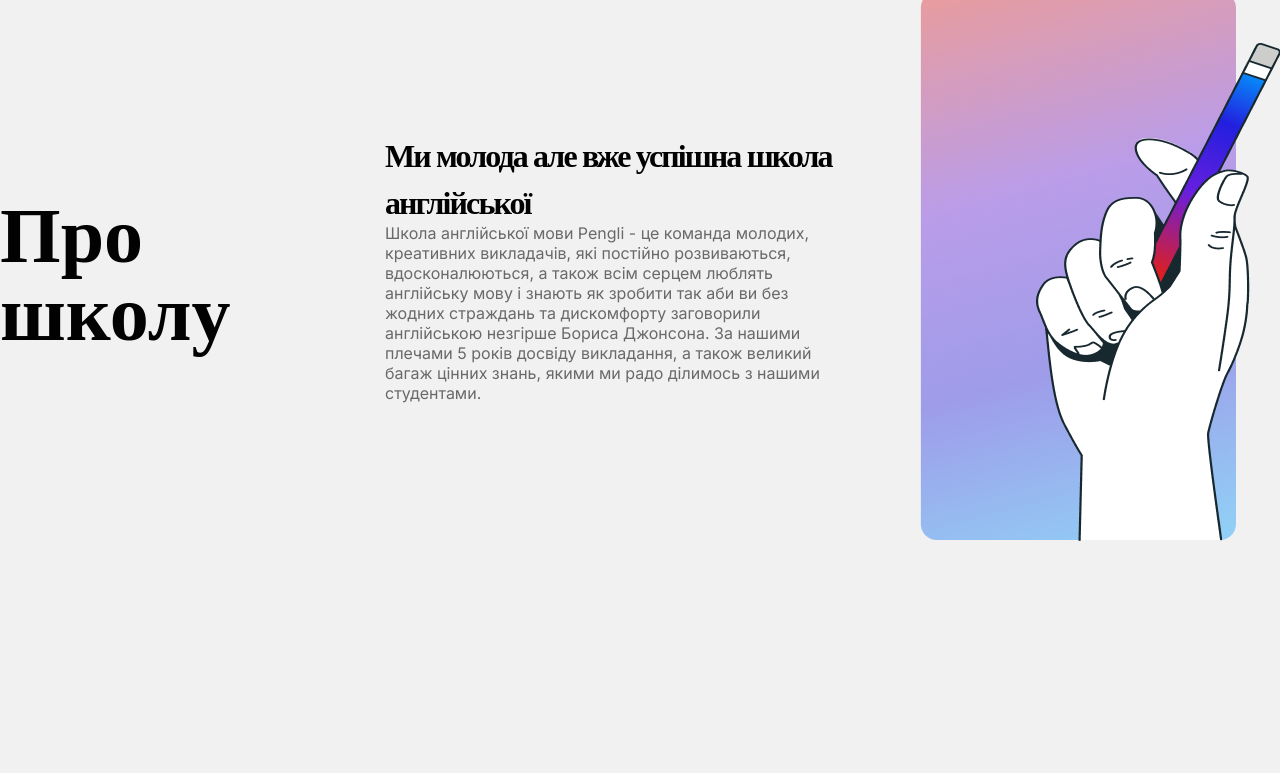
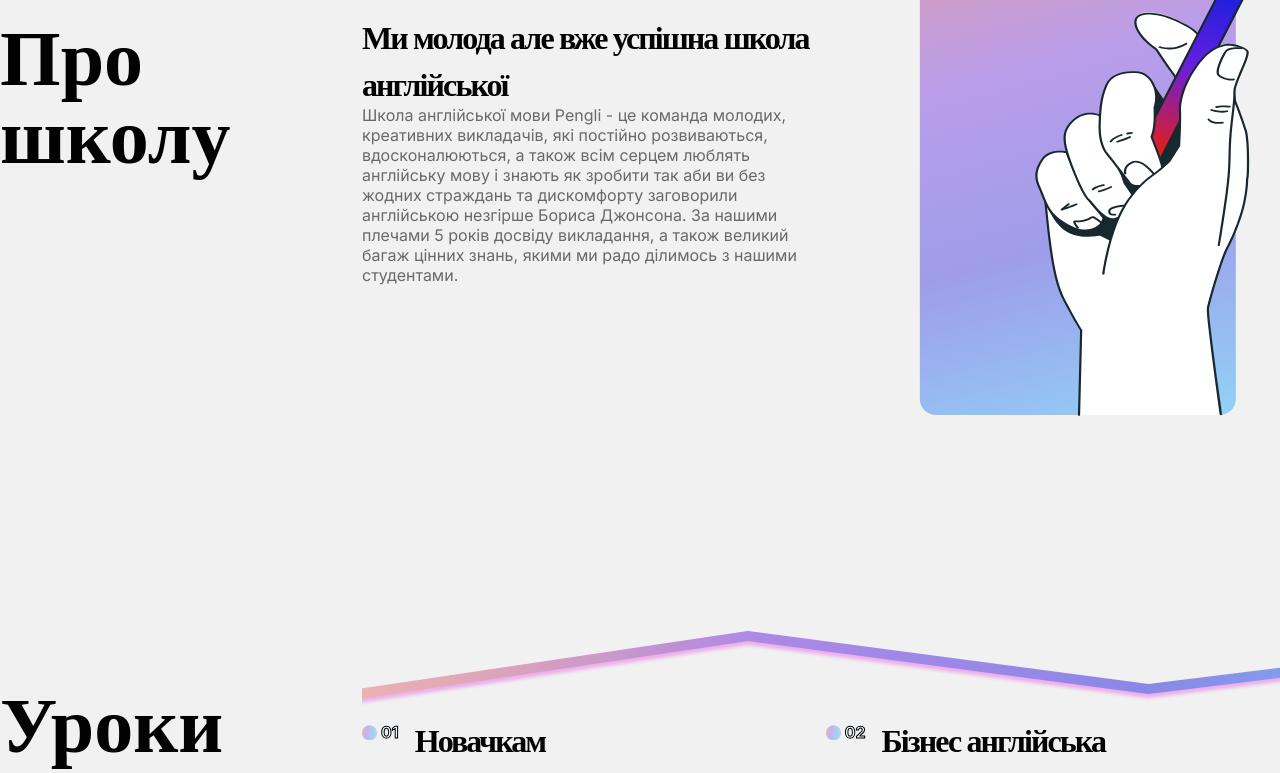
Before and after one commit to mirajane2207/english-school, a React (Create React App) app: page / in a window 1280 px wide. Shown: the part 980-1753 px from the top of the page. Built offline with nearby package versions, Linux system fonts and the light colour scheme.

Commit message:
Fixed About UI

```diff
--- a/src/components/About/About.jsx
+++ b/src/components/About/About.jsx
@@ -1,17 +1,19 @@
 import React from 'react'
 import classes from './About.module.css'
 import SectionTitle from '../SectionTitle/SectionTitle.jsx'
-import hand from './about-hand-img.png'
+import hand from './about-hand-img.svg'
 
 const About = () => {
     return (
         <div className={classes.about__container}>
-            <SectionTitle>Про школу</SectionTitle>
-            <div className={classes.about__info}>
-                <h3 className={classes.about__info}>Ми молода але вже успішна школа англійської</h3>
-                <p>Школа англійської мови Pengli - це команда молодих, креативних викладачів, які постійно розвиваються, вдосконалюються, а також всім серцем люблять англійську мову і знають як зробити так аби ви без жодних страждань та дискомфорту заговорили англійською незгірше Бориса Джонсона. За нашими плечами 5 років досвіду викладання, а також великий багаж цінних знань, якими ми радо ділимось з нашими студентами.</p>
+            <div className={classes.about__text}>
+                <SectionTitle>Про школу</SectionTitle>
+                <div className={classes.about__info}>
+                    <h3>Ми молода але вже успішна школа англійської</h3>
+                    <p>Школа англійської мови Pengli - це команда молодих, креативних викладачів, які постійно розвиваються, вдосконалюються, а також всім серцем люблять англійську мову і знають як зробити так аби ви без жодних страждань та дискомфорту заговорили англійською незгірше Бориса Джонсона. За нашими плечами 5 років досвіду викладання, а також великий багаж цінних знань, якими ми радо ділимось з нашими студентами.</p>
+                </div>
             </div>
-            <img src={hand} alt="" className={classes.about__img}/>
+            <img src={hand} alt="" className={classes.about__img} />
         </div>
     )
 }
--- a/src/components/About/About.module.css
+++ b/src/components/About/About.module.css
@@ -1,9 +1,15 @@
 .about__container {
-    height: 100vh;
+    height: 550px;
+    margin-bottom: 190px;
     display: flex;
     flex-direction: row;
     justify-content: space-between;
-    align-items: center;
+}
+
+.about__text {
+    padding-top: 145px;
+    display: flex;
+    gap: 62px;
 }
 
 .about__info {
--- a/src/components/Lessons/Lessons.module.css
+++ b/src/components/Lessons/Lessons.module.css
@@ -1,5 +1,6 @@
 .lessons___container {
-    height: 90vh;
+    height: 300px;
+    margin-bottom: 180px;
     margin-right: 0;
     display: inline-flex;
     justify-content: center;
```
Also changed, not shown: src/components/About/about-hand-img.svg (added).
